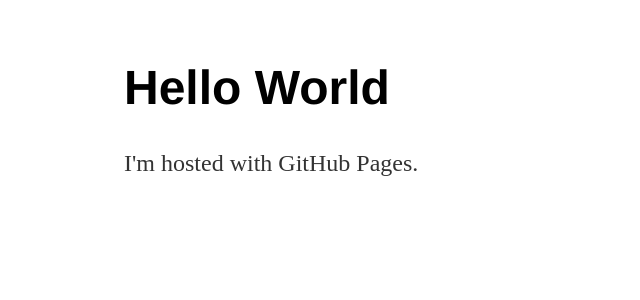
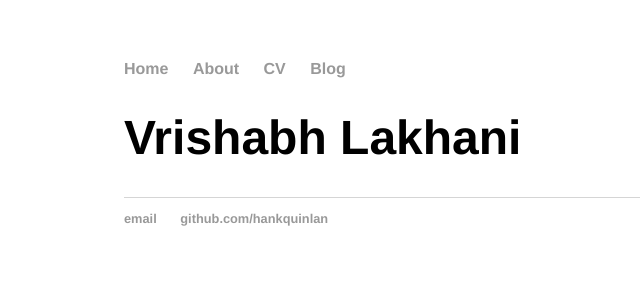
Before and after one commit to vlraik/vlraik.github.io, a Jekyll site: the page built from index.html, in a window 1280 px wide. Shown: the top 300 px of the page, without its empty margins (68-708 px from the left). Built offline with Jekyll 4.4.1, drawn with Linux system fonts in a browser that asks for light colours.

Commit message:
Update index.html

```diff
--- a/index.html
+++ b/index.html
@@ -1,12 +1,7 @@
-<!DOCTYPE html>
-<html>
-<head>
-	<title>Vrishabh Lakhani</title>
-	<!-- link to main stylesheet -->
-	<link rel="stylesheet" type="text/css" href="css/main.css">
-</head>
-<body>
-<h1>Hello World</h1>
-<p>I'm hosted with GitHub Pages.</p>
-</body>
-</html>
+---
+layout: default
+title: Vrishabh Lakhani
+---
+<div class="blurb">
+	<h1>Vrishabh Lakhani</h1>
+</div><!-- /.blurb -->
```
